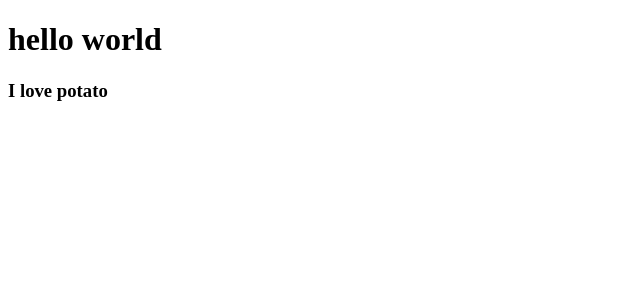
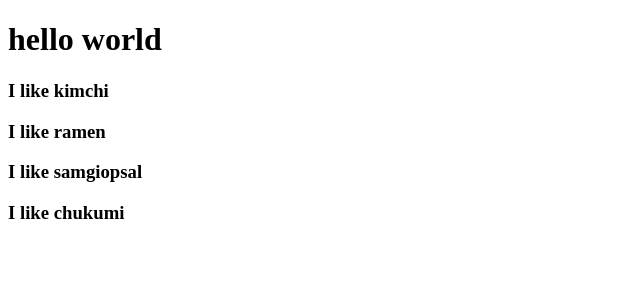
Before and after one commit to HarryJoo/movie_app_2020, a React (Create React App) app: page / in a window 1280 px wide. Shown: the top 300 px of the page, without its empty margins (0-640 px from the left). Built offline with nearby package versions, Linux system fonts and the light colour scheme.

Commit message:
ReactJS Props Test

```diff
--- a/src/App.js
+++ b/src/App.js
@@ -1,11 +1,17 @@
 import React from 'react';
-import Potato from './Potato';
+
+function Food(props) {
+  return <h3>I like {props.favorite}</h3>;
+}
 
 function App() {
   return (
     <div>
       <h1>hello world</h1>
-      <Potato />
+      <Food favorite="kimchi" />
+      <Food favorite="ramen" />
+      <Food favorite="samgiopsal" />
+      <Food favorite="chukumi" />
     </div>
     );
 }
--- a/src/Potato.js
+++ /dev/null
@@ -1,7 +0,0 @@
-import React from "react";
-
-function Potato() {
-    return <h3>I love potato</h3>;
-}
-
-export default Potato;
```
